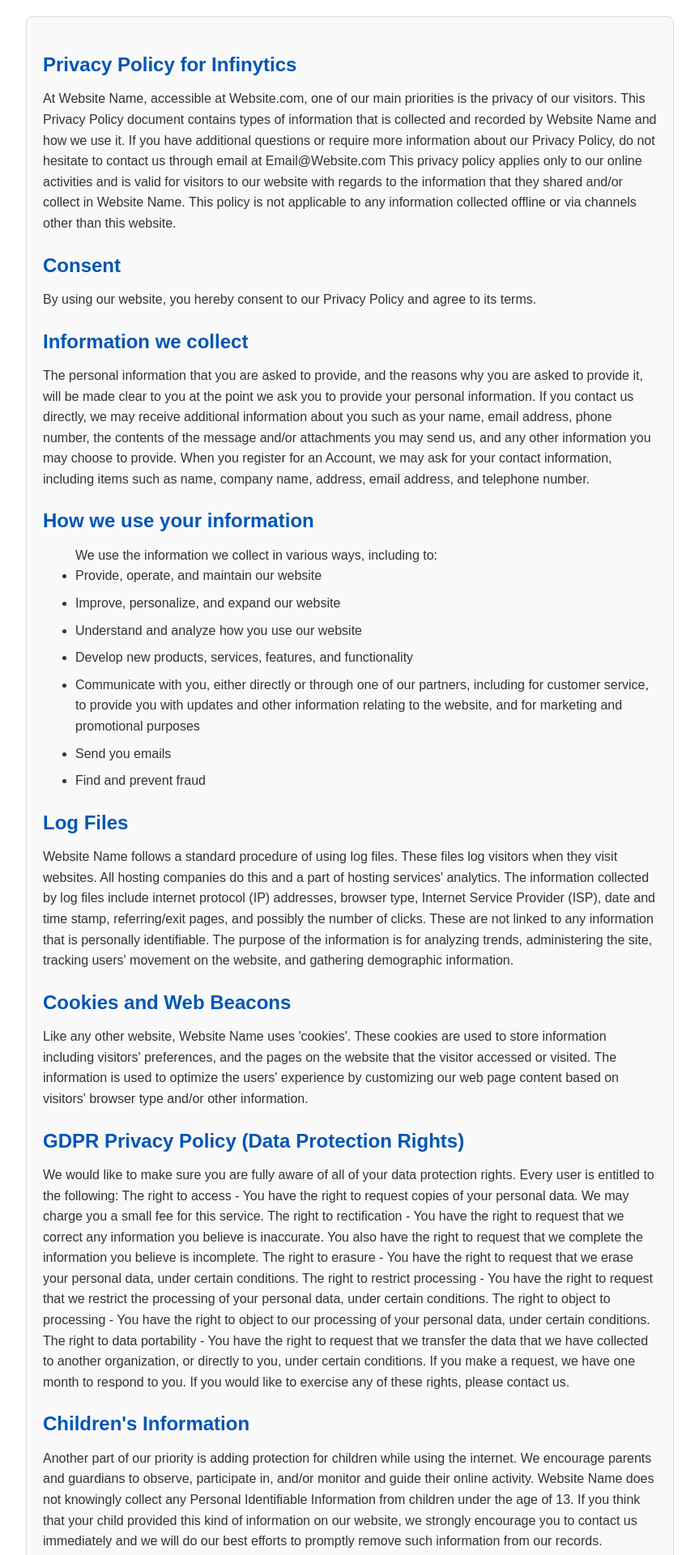
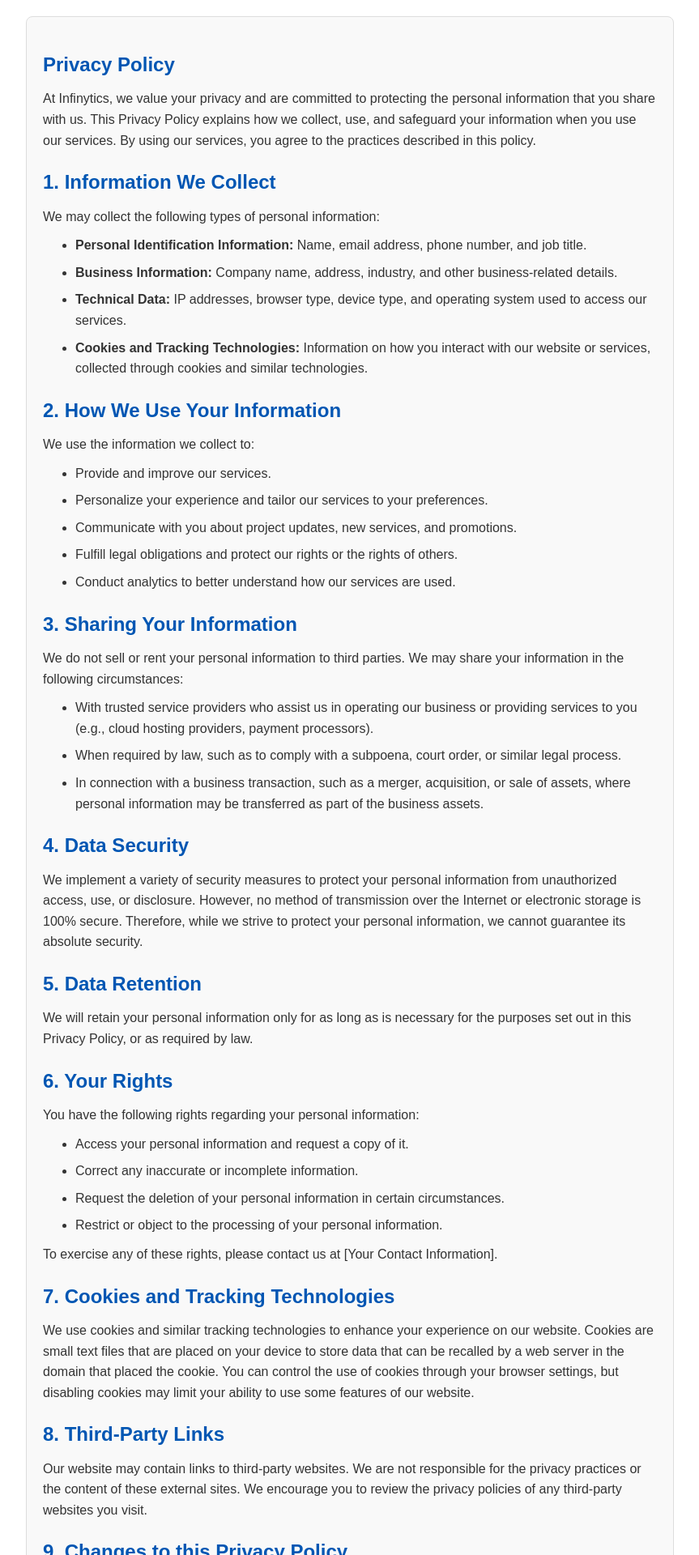
Before and after one commit to preeti28dec/Infinytics, a React (Create React App) app: page /policy in a window 1280 px wide. Shown: the top 1920 px of the page at 81% size, without its empty margins (208-1071 px from the left). Built offline with nearby package versions, Linux system fonts and the light colour scheme.

Commit message:
Update policy.jsx

```diff
--- a/src/componets/policy.jsx
+++ b/src/componets/policy.jsx
@@ -3,65 +3,95 @@
 function Policy() {
     return (
         <div class="policy">
-            <h2>Privacy Policy for Infinytics</h2>
-            <p>At Website Name, accessible at Website.com, one of our main priorities is the privacy of our visitors. This Privacy Policy document contains types of information that is collected and recorded by Website Name and how we use it.
+           <h2>Privacy Policy</h2>
 
-                If you have additional questions or require more information about our Privacy Policy, do not hesitate to contact us through email at Email@Website.com
+<p>
+At Infinytics, we value your privacy and are committed to protecting the personal information that you share with us. This Privacy Policy explains how we collect, use, and safeguard your information when you use our services. By using our services, you agree to the practices described in this policy.
+</p>
 
-                This privacy policy applies only to our online activities and is valid for visitors to our website with regards to the information that they shared and/or collect in Website Name. This policy is not applicable to any information collected offline or via channels other than this website.
-            </p>
+<h2>1. Information We Collect</h2>
 
-            <h2>Consent</h2>
-            <p>By using our website, you hereby consent to our Privacy Policy and agree to its terms.</p>
+<p>
+We may collect the following types of personal information:
+</p>
+<ul>
+    <li><strong>Personal Identification Information:</strong> Name, email address, phone number, and job title.</li>
+    <li><strong>Business Information:</strong> Company name, address, industry, and other business-related details.</li>
+    <li><strong>Technical Data:</strong> IP addresses, browser type, device type, and operating system used to access our services.</li>
+    <li><strong>Cookies and Tracking Technologies:</strong> Information on how you interact with our website or services, collected through cookies and similar technologies.</li>
+</ul>
 
-            <h2>Information we collect</h2>
-            <p>
-                The personal information that you are asked to provide, and the reasons why you are asked to provide it, will be made clear to you at the point we ask you to provide your personal information.
+<h2>2. How We Use Your Information</h2>
 
-                If you contact us directly, we may receive additional information about you such as your name, email address, phone number, the contents of the message and/or attachments you may send us, and any other information you may choose to provide.
+<p>
+We use the information we collect to:
+</p>
+<ul>
+    <li>Provide and improve our services.</li>
+    <li>Personalize your experience and tailor our services to your preferences.</li>
+    <li>Communicate with you about project updates, new services, and promotions.</li>
+    <li>Fulfill legal obligations and protect our rights or the rights of others.</li>
+    <li>Conduct analytics to better understand how our services are used.</li>
+</ul>
 
-                When you register for an Account, we may ask for your contact information, including items such as name, company name, address, email address, and telephone number.
+<h2>3. Sharing Your Information</h2>
 
-            </p>
-            <h2>How we use your information</h2>
-            <ul>
-                We use the information we collect in various ways, including to:
-                <li>Provide, operate, and maintain our website</li>
-                <li>Improve, personalize, and expand our website</li>
-                <li>Understand and analyze how you use our website</li>
-                <li>Develop new products, services, features, and functionality</li>
-                <li>Communicate with you, either directly or through one of our partners, including for customer service, to provide you with updates and other information relating to the website, and for marketing and promotional purposes
-                </li><li>Send you emails</li>
-                <li> Find and prevent fraud</li>
-            </ul>
-            <h2>Log Files</h2>
-            <p>Website Name follows a standard procedure of using log files. These files log visitors when they visit websites. All hosting companies do this and a part of hosting services' analytics. The information collected by log files include internet protocol (IP) addresses, browser type, Internet Service Provider (ISP), date and time stamp, referring/exit pages, and possibly the number of clicks. These are not linked to any information that is personally identifiable. The purpose of the information is for analyzing trends, administering the site, tracking users' movement on the website, and gathering demographic information.</p>
+<p>
+We do not sell or rent your personal information to third parties. We may share your information in the following circumstances:
+</p>
+<ul>
+    <li>With trusted service providers who assist us in operating our business or providing services to you (e.g., cloud hosting providers, payment processors).</li>
+    <li>When required by law, such as to comply with a subpoena, court order, or similar legal process.</li>
+    <li>In connection with a business transaction, such as a merger, acquisition, or sale of assets, where personal information may be transferred as part of the business assets.</li>
+</ul>
 
-            <h2>Cookies and Web Beacons</h2>
-            <p>Like any other website, Website Name uses 'cookies'. These cookies are used to store information including visitors' preferences, and the pages on the website that the visitor accessed or visited. The information is used to optimize the users' experience by customizing our web page content based on visitors' browser type and/or other information.</p>
+<h2>4. Data Security</h2>
 
-            <h2>GDPR Privacy Policy (Data Protection Rights)</h2>
-            <p>We would like to make sure you are fully aware of all of your data protection rights. Every user is entitled to the following:
+<p>
+We implement a variety of security measures to protect your personal information from unauthorized access, use, or disclosure. However, no method of transmission over the Internet or electronic storage is 100% secure. Therefore, while we strive to protect your personal information, we cannot guarantee its absolute security.
+</p>
 
-                The right to access - You have the right to request copies of your personal data. We may charge you a small fee for this service.
+<h2>5. Data Retention</h2>
 
-                The right to rectification - You have the right to request that we correct any information you believe is inaccurate. You also have the right to request that we complete the information you believe is incomplete.
+<p>
+We will retain your personal information only for as long as is necessary for the purposes set out in this Privacy Policy, or as required by law.
+</p>
 
-                The right to erasure - You have the right to request that we erase your personal data, under certain conditions.
+<h2>6. Your Rights</h2>
 
-                The right to restrict processing - You have the right to request that we restrict the processing of your personal data, under certain conditions.
+<p>
+You have the following rights regarding your personal information:
+</p>
+<ul>
+    <li>Access your personal information and request a copy of it.</li>
+    <li>Correct any inaccurate or incomplete information.</li>
+    <li>Request the deletion of your personal information in certain circumstances.</li>
+    <li>Restrict or object to the processing of your personal information.</li>
+</ul>
 
-                The right to object to processing - You have the right to object to our processing of your personal data, under certain conditions.
+<p>
+To exercise any of these rights, please contact us at [Your Contact Information].
+</p>
 
-                The right to data portability - You have the right to request that we transfer the data that we have collected to another organization, or directly to you, under certain conditions.
+<h2>7. Cookies and Tracking Technologies</h2>
 
-                If you make a request, we have one month to respond to you. If you would like to exercise any of these rights, please contact us.</p>
+<p>
+We use cookies and similar tracking technologies to enhance your experience on our website. Cookies are small text files that are placed on your device to store data that can be recalled by a web server in the domain that placed the cookie. You can control the use of cookies through your browser settings, but disabling cookies may limit your ability to use some features of our website.
+</p>
 
-            <h2>Children's Information</h2>
-            <p>Another part of our priority is adding protection for children while using the internet. We encourage parents and guardians to observe, participate in, and/or monitor and guide their online activity.
+<h2>8. Third-Party Links</h2>
 
-                Website Name does not knowingly collect any Personal Identifiable Information from children under the age of 13. If you think that your child provided this kind of information on our website, we strongly encourage you to contact us immediately and we will do our best efforts to promptly remove such information from our records.</p>
-        </div>
+<p>
+Our website may contain links to third-party websites. We are not responsible for the privacy practices or the content of these external sites. We encourage you to review the privacy policies of any third-party websites you visit.
+</p>
+
+<h2>9. Changes to this Privacy Policy</h2>
+
+<p>
+We may update this Privacy Policy from time to time to reflect changes in our practices or legal requirements. Any changes will be posted on this page, and we will update the "Last Updated" date at the top of this policy.
+</p>
+
+</div>
 
     )
 }
```
